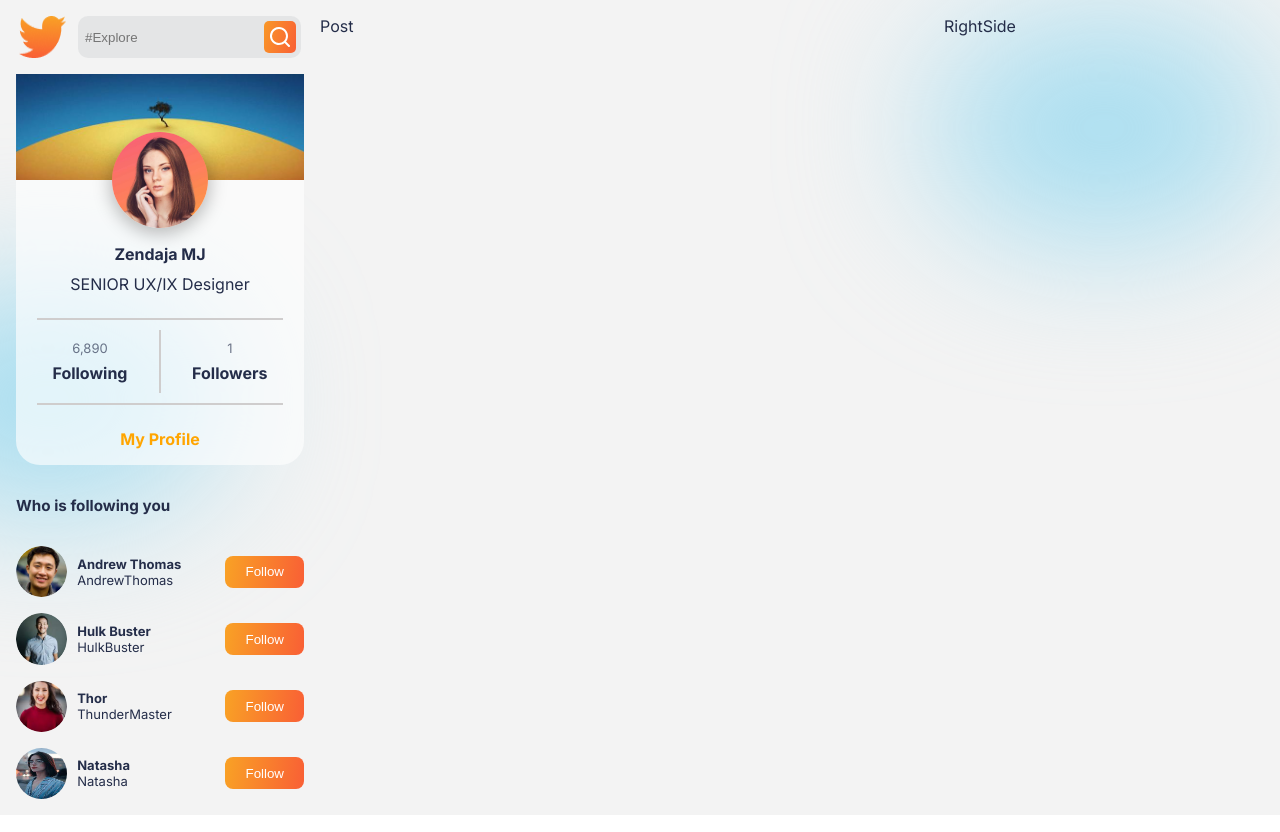
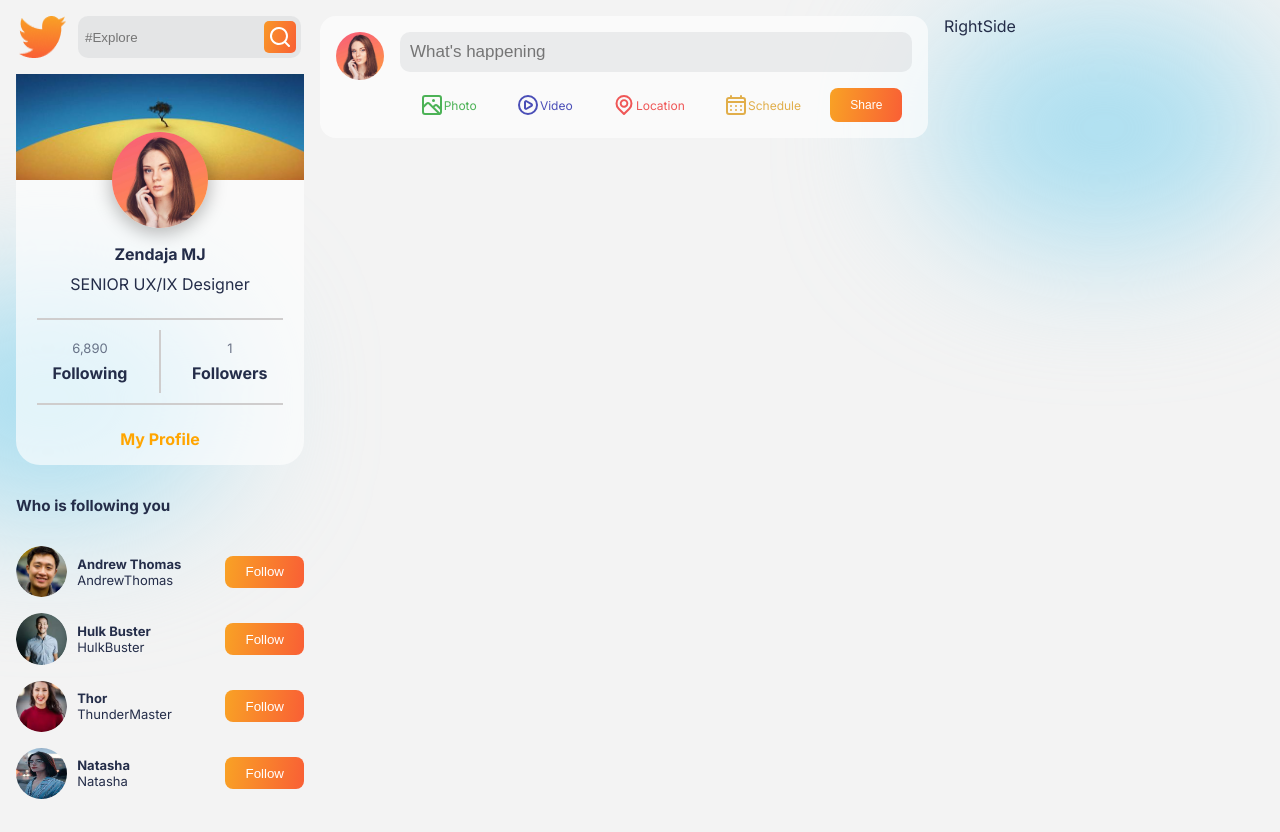
Before and after one commit to SebastianSolisFenger/MERNY, a React (Create React App) app in the folder SOCIALMEDIA/: page / in a window 1280 px wide. Built offline with nearby package versions, Linux system fonts and the light colour scheme.

Commit message:
Finish WHAT'S HAPPENING BAR and INPUT FILE IMAGES

```diff
--- /dev/null
+++ b/SOCIALMEDIA/src/components/PostShare/PostShare.css
@@ -0,0 +1,73 @@
+.PostShare {
+  display: flex;
+  gap: 1rem;
+  background-color: var(--cardColor);
+  padding: 1rem;
+  border-radius: 1rem;
+}
+
+.PostShare > img {
+  border-radius: 50%;
+  width: 3rem;
+  height: 3rem;
+}
+
+.PostShare > div {
+  display: flex;
+  flex-direction: column;
+  width: 90%;
+  gap: 1rem;
+}
+
+.PostShare > div > input {
+  background-color: var(--inputColor);
+  border-radius: 10px;
+  padding: 10px;
+  font-size: 17px;
+  border: none;
+}
+
+.postOptions {
+  display: flex;
+  justify-content: space-around;
+}
+
+.option {
+  padding: 5px;
+  padding-left: 10px;
+  padding-right: 10px;
+  border-radius: 10px;
+  display: flex;
+  justify-content: center;
+  align-items: center;
+  font-size: 12px;
+}
+
+.option:hover {
+  cursor: pointer;
+}
+
+.ps-button {
+  padding: 5px;
+  padding-left: 20px;
+  padding-right: 20px;
+  font-size: 12px;
+}
+
+.previewImage {
+  position: relative;
+}
+
+.previewImage > svg {
+  position: absolute;
+  right: 1rem;
+  top: 0.5rem;
+  cursor: pointer;
+}
+
+.previewImage > img {
+  width: 100%;
+  max-height: 20rem;
+  object-fit: cover;
+  border-radius: 0.5rem;
+}
--- /dev/null
+++ b/SOCIALMEDIA/src/components/PostShare/PostShare.jsx
@@ -0,0 +1,70 @@
+import React, { useState, useRef } from 'react';
+import ProfileImage from '../../img/profileImg.jpg';
+import './PostShare.css';
+import { UilScenery } from '@iconscout/react-unicons';
+import { UilPlayCircle } from '@iconscout/react-unicons';
+import { UilLocationPoint } from '@iconscout/react-unicons';
+import { UilSchedule } from '@iconscout/react-unicons';
+import { UilTimes } from '@iconscout/react-unicons';
+
+const PostShare = () => {
+  const [image, setImage] = useState(null);
+  const imageRef = useRef();
+
+  const onImageChange = (e) => {
+    if (e.target.files && e.target.files[0]) {
+      let img = e.target.files[0];
+      setImage({
+        image: URL.createObjectURL(img),
+      });
+    }
+  };
+
+  return (
+    <div className="PostShare">
+      <img src={ProfileImage} alt="" />
+      <div>
+        <input type="text" placeholder="What's happening" />
+        <div className="postOptions">
+          <div
+            className="option"
+            style={{ color: 'var(--photo)' }}
+            onClick={() => imageRef.current.click()}
+          >
+            <UilScenery />
+            Photo
+          </div>
+          <div className="option" style={{ color: 'var(--video)' }}>
+            <UilPlayCircle />
+            Video
+          </div>
+          <div className="option" style={{ color: 'var(--location)' }}>
+            <UilLocationPoint />
+            Location
+          </div>
+          <div className="option" style={{ color: 'var(--shedule)' }}>
+            <UilSchedule />
+            Schedule
+          </div>
+          <button className="button ps-button">Share</button>
+          <div style={{ display: 'none' }}>
+            <input
+              type="file"
+              name="myImage"
+              ref={imageRef}
+              onChange={onImageChange}
+            />
+          </div>
+        </div>
+        {image && (
+          <div className="previewImage">
+            <UilTimes onClick={() => setImage(null)} />
+            <img src={image.image} alt="" />
+          </div>
+        )}
+      </div>
+    </div>
+  );
+};
+
+export default PostShare;
--- /dev/null
+++ b/SOCIALMEDIA/src/components/PostSide/PostSide.css
@@ -0,0 +1,7 @@
+.PostSide {
+  display: flex;
+  flex-direction: column;
+  gap: 1rem;
+  height: 100vh;
+  overflow: auto;
+}
--- /dev/null
+++ b/SOCIALMEDIA/src/components/PostSide/PostSide.jsx
@@ -0,0 +1,13 @@
+import React from 'react';
+import PostShare from '../PostShare/PostShare';
+import './PostSide.css';
+
+const PostSide = () => {
+  return (
+    <div className="PostSide">
+      <PostShare />
+    </div>
+  );
+};
+
+export default PostSide;
--- a/SOCIALMEDIA/src/pages/home/Home.jsx
+++ b/SOCIALMEDIA/src/pages/home/Home.jsx
@@ -1,4 +1,5 @@
 import React from 'react';
+import PostSide from '../../components/PostSide/PostSide';
 import ProfileSide from '../../components/profileSide/ProfileSide';
 import './Home.css';
 
@@ -6,7 +7,7 @@
   return (
     <div className="Home">
       <ProfileSide />
-      <div className="postSide">Post</div>
+      <PostSide />
       <div className="RightSide">RightSide</div>
     </div>
   );
```
